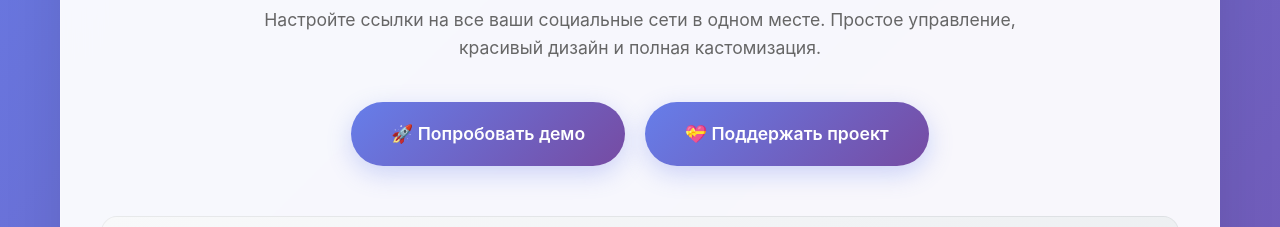
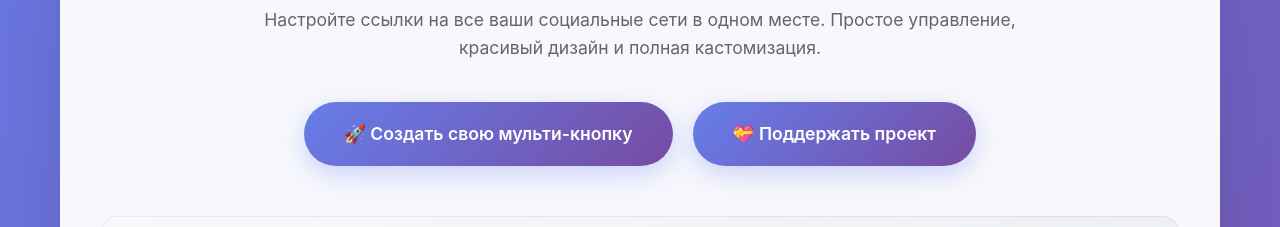
Before and after one commit to AlexandrMikhailov1990/multibutton-component, a plain HTML site: page index.html in a window 1280 px wide. Shown: the part 508-735 px from the top of the page. Drawn offline with Linux system fonts and the light colour scheme.

Commit message:
feat: переименована кнопка 'Попробовать демо' на 'Создать свою мульти-кнопку'

```diff
--- a/index.html
+++ b/index.html
@@ -240,7 +240,7 @@
                 <h2>📱 Умная кнопка для вашего сайта</h2>
                 <p>Настройте ссылки на все ваши социальные сети в одном месте. Простое управление, красивый дизайн и полная кастомизация.</p>
                 <div style="display: flex; gap: 20px; justify-content: center;">
-                <a href="multibutton.html" class="cta-button">🚀 Попробовать демо</a>
+                <a href="multibutton.html" class="cta-button">🚀 Создать свою мульти-кнопку</a>
                 <a href="https://yoomoney.ru/to/410011389098834" class="cta-button" target="_blank">💝 Поддержать проект</a>
             </div>
             </div>
```
